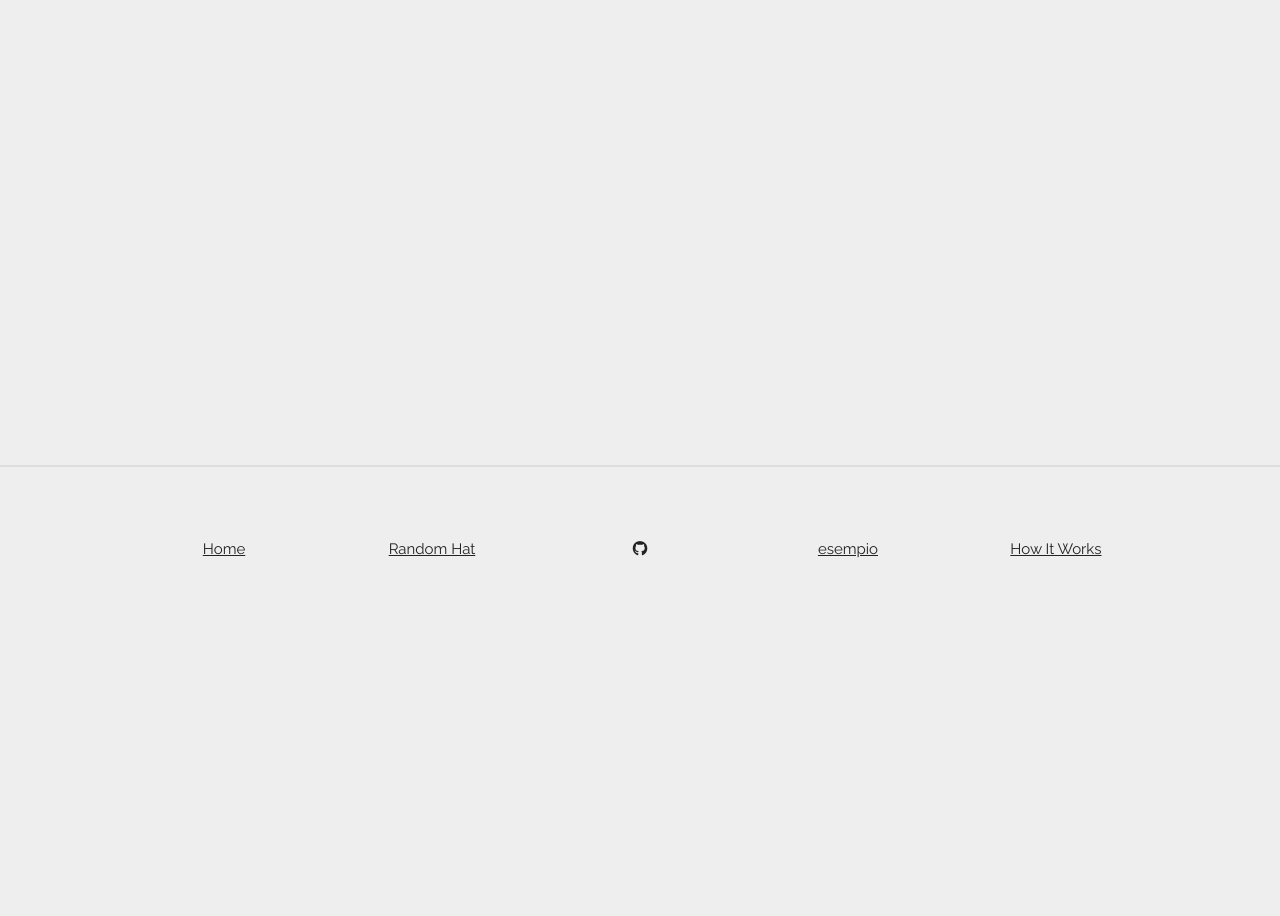
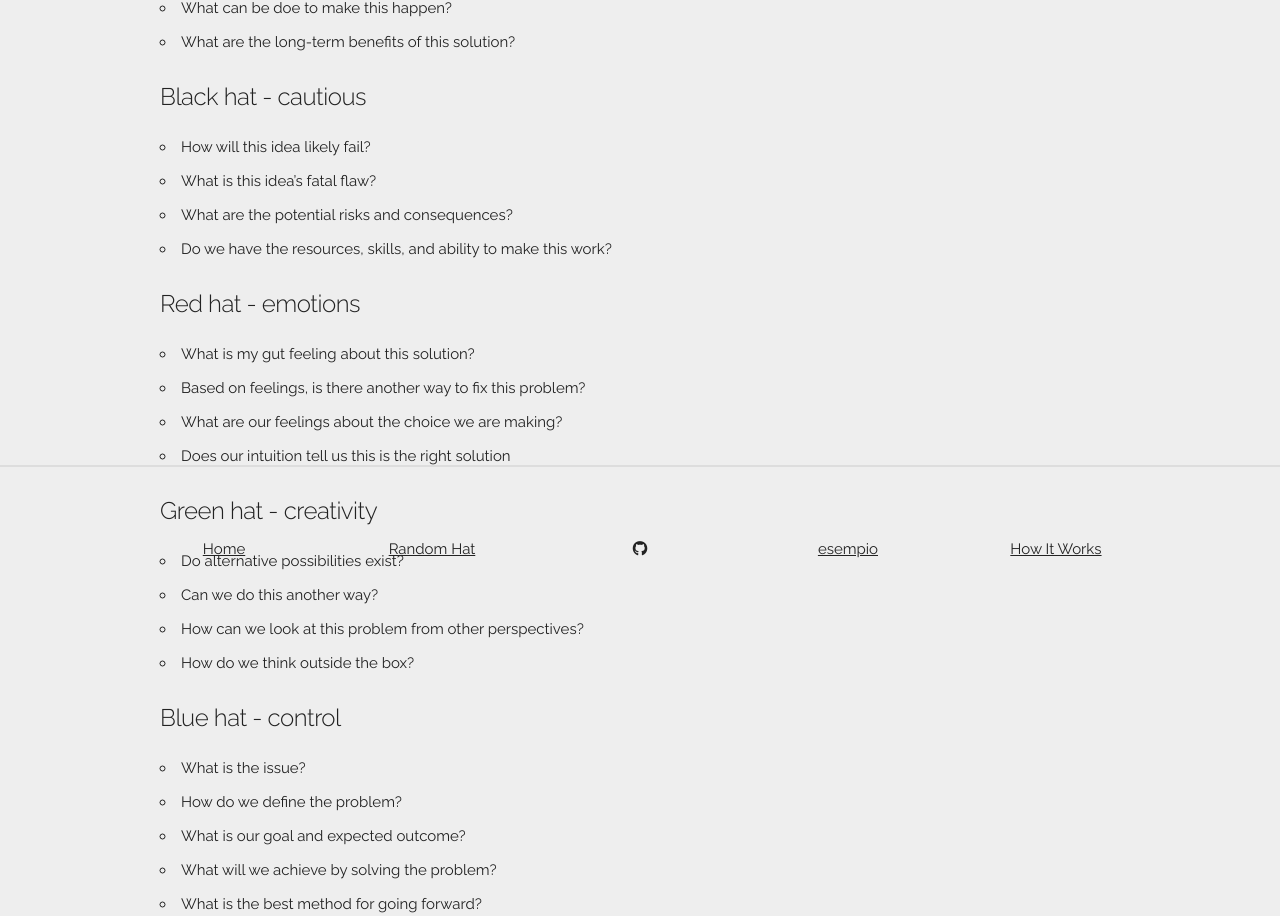
Before and after one commit to scamgi/hats, a Vue app: page /how-it-works in a window 1280 px wide. Shown: the part 335-1251 px from the top of the page. Before the commit the page ends 966 px from the top, so only its background shows below. Built offline with nearby package versions, Linux system fonts and the light colour scheme.

Commit message:
hats added

```diff
--- a/src/assets/hats.ts
+++ b/src/assets/hats.ts
@@ -1,4 +1,5 @@
 interface Color {
+  id: number;
   color: string;
   name: string;
   description: string;
@@ -7,6 +8,7 @@ interface Color {
 
 let hats: Color[] = [
   {
+    id: 0,
     color: '#fff',
     name: 'White hat',
     description: 'facts',
@@ -18,6 +20,67 @@ let hats: Color[] = [
       'Are there potential existing resolutions that we can use to solve this problem?'
     ]
   },
+  {
+    id: 1,
+    color: '#ffb703',
+    name: 'Yellow hat',
+    description: 'positivity',
+    quotes: [
+      'What is the best way to approach the issue?',
+      'What can be doe to make this happen?',
+      'What are the long-term benefits of this solution?'
+    ]
+  },
+  {
+    id: 2,
+    color: '#000',
+    name: 'Black hat',
+    description: 'cautious',
+    quotes: [
+      'How will this idea likely fail?',
+      'What is this idea’s fatal flaw?',
+      'What are the potential risks and consequences?',
+      'Do we have the resources, skills, and ability to make this work?'
+    ]
+  },
+  {
+    id: 3,
+    color: '#ef233c',
+    name: 'Red hat',
+    description: 'emotions',
+    quotes: [
+      'What is my gut feeling about this solution?',
+      'Based on feelings, is there another way to fix this problem?',
+      'What are our feelings about the choice we are making?',
+      'Does our intuition tell us this is the right solution'
+    ]
+  },
+  {
+    id: 4,
+    color: '#84a98c',
+    name: 'Green hat',
+    description: 'creativity',
+    quotes: [
+      'Do alternative possibilities exist?',
+      'Can we do this another way?',
+      'How can we look at this problem from other perspectives?',
+      'How do we think outside the box?'
+    ]
+  },
+  {
+    id: 5,
+    // color: '#4361ee',
+    color: '#0096c7',
+    name: 'Blue hat',
+    description: 'control',
+    quotes: [
+      'What is the issue?',
+      'How do we define the problem?',
+      'What is our goal and expected outcome?',
+      'What will we achieve by solving the problem?',
+      'What is the best method for going forward?'
+    ]
+  },
 ]
 
 export default hats;
```
